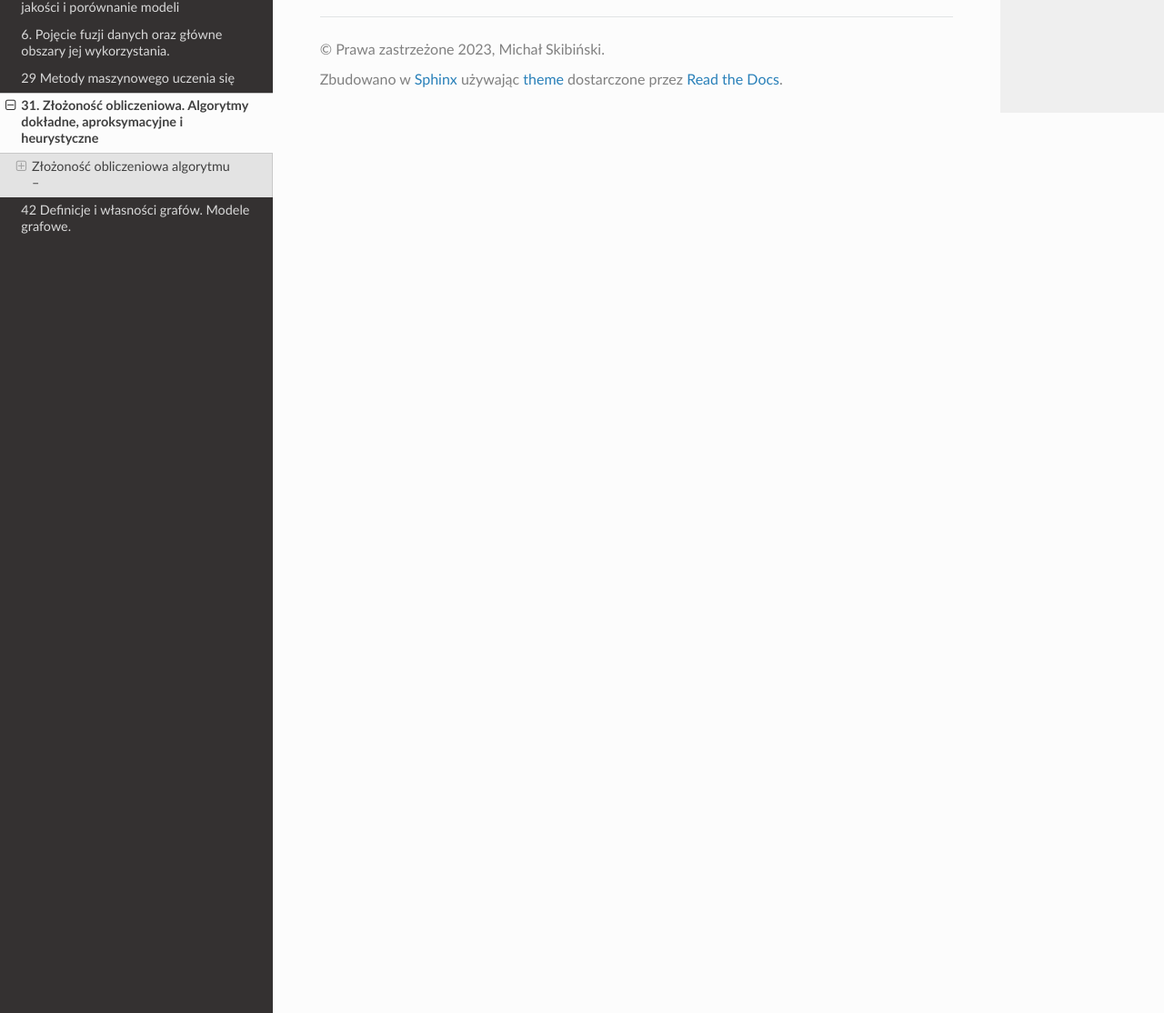
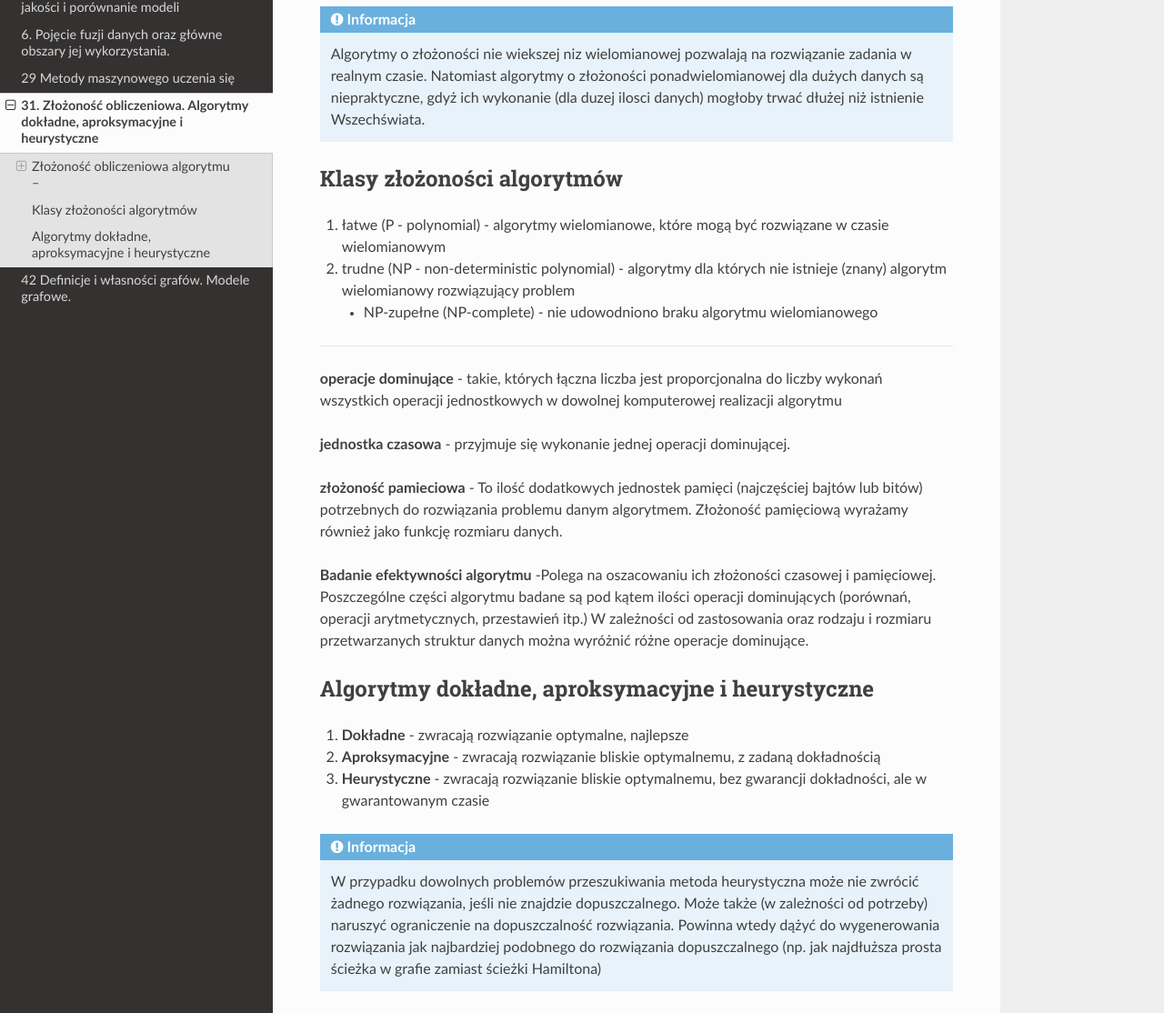
Before and after one commit to miskibin/obrona, a Sphinx documentation site: the page built from docs/source/31.md, in a window 1280 px wide and 1400 px high, scrolled down 1226 px. Shown: the part 286-1400 px from the top of the window at 91% size. Built offline with Sphinx 7.4.7 and the Read the Docs theme 2.0.0, drawn with Linux system fonts in a browser that asks for light colours; some of the changed text lies outside the part shown; grey boxes are pictures that could not be loaded.

Commit message:
Add complexity classes and algorithm types

````diff
--- a/docs/source/31.md
+++ b/docs/source/31.md
@@ -33,3 +35,36 @@
 
 
 ![image.png](https://static.wikia.nocookie.net/programowanie/images/6/6e/Main-qimg-95eba275e86a62b3d29a80514631bccc.png/revision/latest?cb=20170611092411)
+
+
+```{note}
+Algorytmy o złożoności nie wiekszej niz wielomianowej pozwalają na rozwiązanie zadania w realnym czasie. Natomiast algorytmy o złożoności ponadwielomianowej dla dużych danych są niepraktyczne, gdyż ich wykonanie (dla duzej ilosci danych) mogłoby trwać dłużej niż istnienie Wszechświata.
+```
+
+
+## Klasy złożoności algorytmów
+
+1. łatwe (P - polynomial) - algorytmy wielomianowe, które mogą być rozwiązane w czasie wielomianowym
+2. trudne (NP - non-deterministic polynomial) - algorytmy dla których nie istnieje (znany) algorytm wielomianowy rozwiązujący problem
+    - NP-zupełne (NP-complete) - nie udowodniono braku algorytmu wielomianowego
+
+
+---
+
+**operacje dominujące** - takie, których łączna liczba jest proporcjonalna do liczby wykonań wszystkich operacji jednostkowych w dowolnej komputerowej realizacji algorytmu
+
+**jednostka czasowa** - przyjmuje się wykonanie jednej operacji dominującej.
+
+**złożoność pamieciowa** - To ilość dodatkowych jednostek pamięci (najczęściej bajtów lub bitów) potrzebnych do rozwiązania problemu danym algorytmem. Złożoność pamięciową wyrażamy również jako funkcję rozmiaru danych.
+
+**Badanie efektywności algorytmu** -Polega na oszacowaniu ich złożoności czasowej i pamięciowej. Poszczególne części algorytmu badane są pod kątem ilości operacji dominujących (porównań, operacji arytmetycznych, przestawień itp.) W zależności od zastosowania oraz rodzaju i rozmiaru przetwarzanych struktur danych można wyróżnić różne operacje dominujące.
+
+## Algorytmy dokładne, aproksymacyjne i heurystyczne
+
+1. **Dokładne** - zwracają rozwiązanie optymalne, najlepsze
+2. **Aproksymacyjne** - zwracają rozwiązanie bliskie optymalnemu, z zadaną dokładnością
+3. **Heurystyczne** - zwracają rozwiązanie bliskie optymalnemu, bez gwarancji dokładności, ale w gwarantowanym czasie
+
+```{note}
+W przypadku dowolnych problemów przeszukiwania metoda heurystyczna może nie zwrócić żadnego rozwiązania, jeśli nie znajdzie dopuszczalnego. Może także (w zależności od potrzeby) naruszyć ograniczenie na dopuszczalność rozwiązania. Powinna wtedy dążyć do wygenerowania rozwiązania jak najbardziej podobnego do rozwiązania dopuszczalnego (np. jak najdłuższa prosta ścieżka w grafie zamiast ścieżki Hamiltona)
+```
````
Also changed, not shown: other parts of docs/source/31.md (+5 -3 lines), 3 other files.
